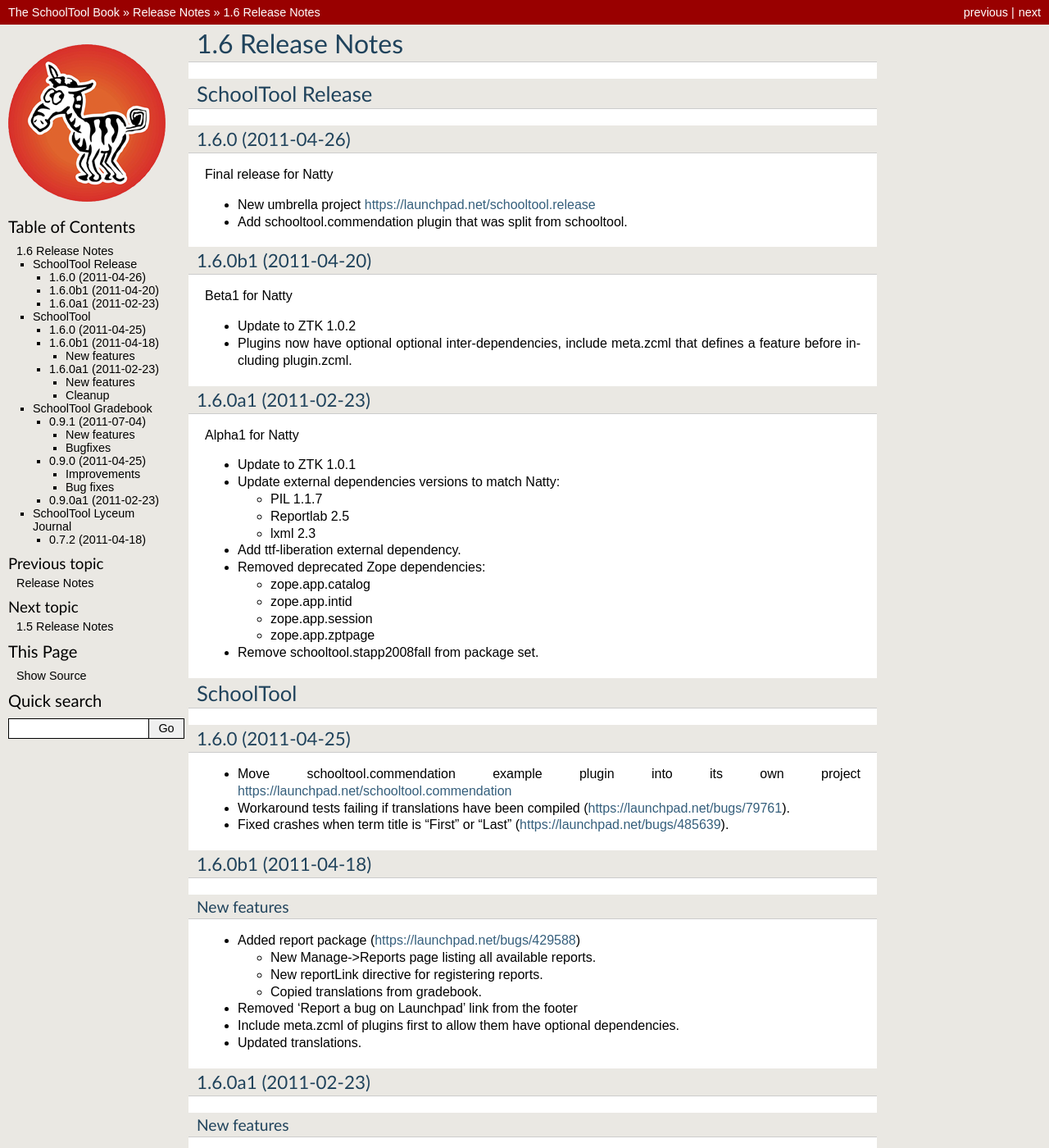
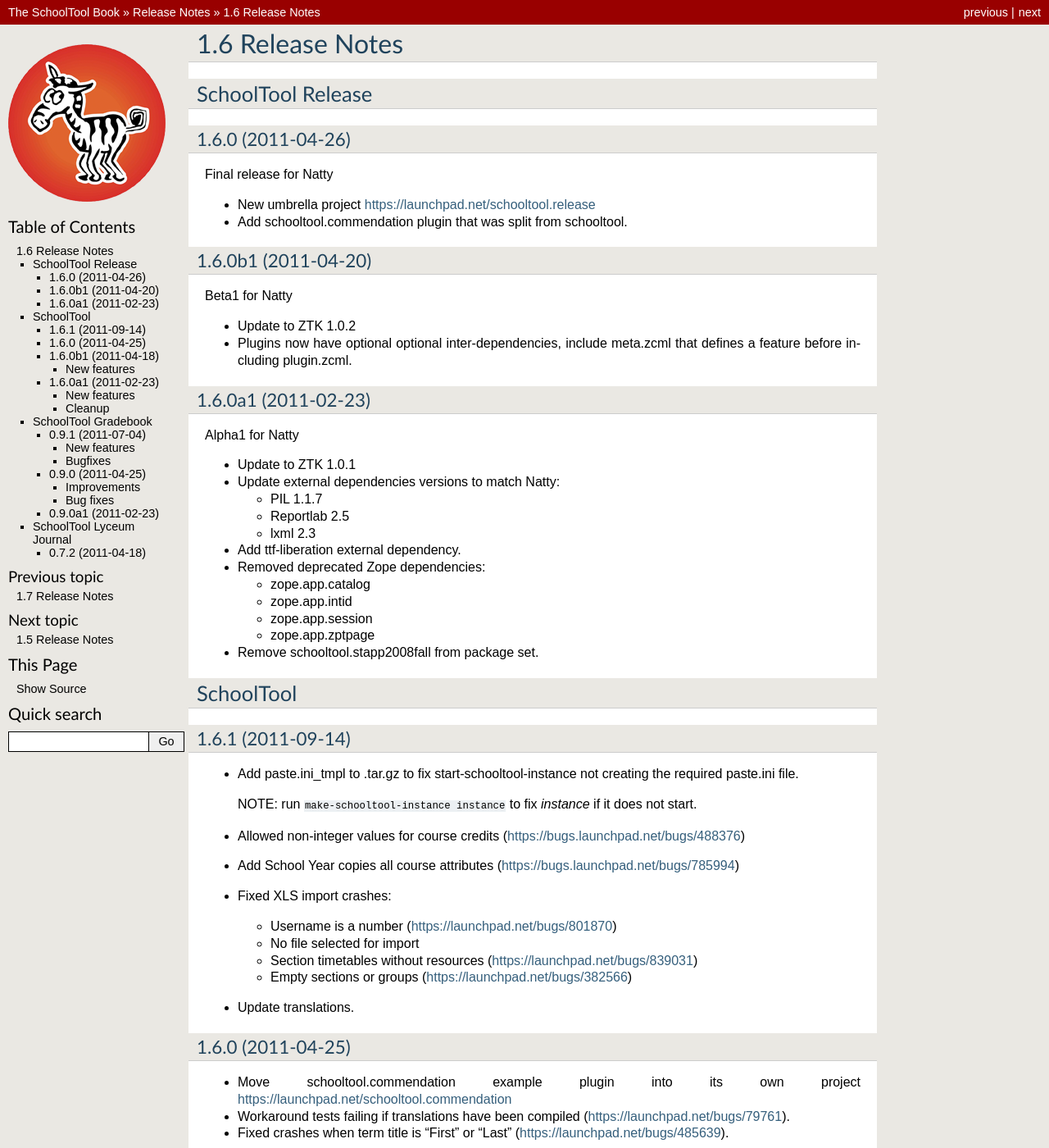
Before and after one commit to schooltool-project/schooltool-book, a Sphinx documentation site: the page built from source/1.6-release-notes.rst, in a window 1280 px wide and 1400 px high. Shown: the whole window at 82% size. Built offline with Sphinx 7.4.7, drawn with Linux system fonts in a browser that asks for light colours.

Commit message:
Release schooltool 1.6.1 and 1.7.0

```diff
--- a/source/1.6-release-notes.rst
+++ b/source/1.6-release-notes.rst
@@ -48,6 +48,27 @@
 
 SchoolTool
 ==========
+
+1.6.1 (2011-09-14)
+------------------
+
+- Add paste.ini_tmpl to .tar.gz to fix start-schooltool-instance not creating
+  the required paste.ini file.
+
+  NOTE: run ``make-schooltool-instance instance`` to fix `instance` if it does
+  not start.
+
+- Allowed non-integer values for course credits (https://bugs.launchpad.net/bugs/488376)
+- Add School Year copies all course attributes (https://bugs.launchpad.net/bugs/785994)
+- Fixed XLS import crashes:
+
+  + Username is a number (https://launchpad.net/bugs/801870)
+  + No file selected for import
+  + Section timetables without resources (https://launchpad.net/bugs/839031)
+  + Empty sections or groups (https://launchpad.net/bugs/382566)
+
+- Update translations.
+
 
 1.6.0 (2011-04-25)
 ------------------
--- a/source/release-notes.rst
+++ b/source/release-notes.rst
@@ -4,6 +4,7 @@
 .. toctree::
    :maxdepth: 1
 
+   1.7-release-notes
    1.6-release-notes
    1.5-release-notes
    1.4-release-notes
```
Also changed, not shown: source/1.7-release-notes.rst (added, +105 -0 lines).
